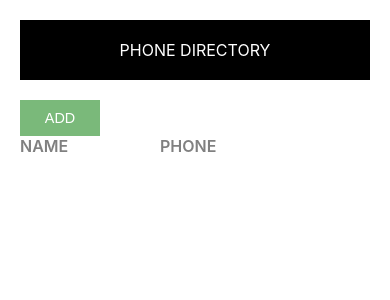
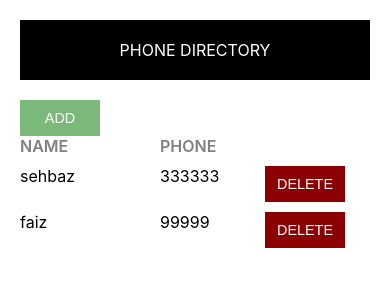
Before and after one commit to Sehbaz/phone-directory, a React (Create React App) app: page / in a window 390 px wide. Shown: the top 300 px of the page. Built offline with nearby package versions, Linux system fonts and the light colour scheme.

Commit message:
Added ‘PhoneDirectory’ as smart component, renamed ‘App’ as ‘ShowSubscribers’ and converted ‘AddSubscribers’ and ‘ShowSubscribers’ as dumb components

```diff
--- a/src/AddSubscriber.js
+++ b/src/AddSubscriber.js
@@ -1,6 +1,6 @@
 import React, { Component } from "react";
 import Header from "./Header";
-import "./App.css";
+
 import "./AddSubscriber.css";
 class AddSubscriber extends Component {
   constructor() {
@@ -16,6 +16,19 @@ class AddSubscriber extends Component {
     state[e.target.name] = e.target.value;
     this.setState(state);
   };
+  onFormSubmitted = (e) => {
+    // This willl not allow the page to refere on submit clicked as it is activated by default
+    e.preventDefault();
+
+    //PhoneDirectory.js is the smart component which executes the business logic
+    this.props.addSubscriberHandler(this.state);
+
+    this.setState({
+      id: 0,
+      name: "",
+      phone: "",
+    });
+  };
   render() {
     //Capturing the onchage value to the variable
     const { name, phone } = this.state;
@@ -24,7 +37,10 @@ class AddSubscriber extends Component {
         <Header heading="Add Subscriber" />
         <div className="component-body-container">
           <button className="custom-btn">Back</button>
-          <form className="subscriber-form">
+          <form
+            className="subscriber-form"
+            onSubmit={this.onFormSubmitted.bind(this)}
+          >
             <label htmlFor="name" className="label-control">
               Name :
             </label>
--- /dev/null
+++ b/src/PhoneDirectory.js
@@ -0,0 +1,43 @@
+import React, { Component } from "react";
+import AddSubscriber from "./AddSubscriber";
+import ShowSubscriber from "./ShowSubscriber";
+
+class PhoneDirectory extends Component {
+  constructor() {
+    super();
+    this.state = {
+      subscriberList: [
+        {
+          id: 1,
+          name: "sehbaz",
+          phone: "333333",
+        },
+        {
+          id: 2,
+          name: "faiz",
+          phone: "99999",
+        },
+      ],
+    };
+  }
+  addSubscriberHandler = (newSubscriber) => {
+    let subscriberList = this.state.subscriberList;
+    if (subscriberList.length > 0) {
+      newSubscriber.id = subscriberList[subscriberList.length - 1].id + 1;
+    } else {
+      newSubscriber.id = 1;
+    }
+    subscriberList.push(newSubscriber);
+    //old subscriber list is being replaced with the new subscriber list
+    this.setState({ subscriberList: subscriberList });
+    //Console loggin the state
+    console.log(this.state.subscriberList);
+  };
+  render() {
+    return (
+      //<AddSubscriber addSubscriberHandler={this.addSubscriberHandler} />;
+      <ShowSubscriber subscriberList={this.state.subscriberList} />
+    );
+  }
+}
+export default PhoneDirectory;
--- a/src/App.js
+++ b/src/ShowSubscriber.js
@@ -1,28 +1,9 @@
 import Header from "./Header";
 import React, { Component, useState } from "react";
-import ReactDOM from "react-dom";
-import "./App.css";
+import "./ShowSubscriber.css";
 
 class App extends Component {
-  constructor() {
-    super();
-    this.state = {
-      susbscriberListShow: [],
-    };
-  }
   render() {
-    let subscribers = [
-      {
-        id: 1,
-        name: "Shilpa Bhat",
-        phone: "8888888888",
-      },
-      {
-        id: 2,
-        name: "Srishti Gupta",
-        phone: "9999999999",
-      },
-    ];
     function deleteHandler(e) {
       alert("Hi i am delete button" + e);
     }
@@ -37,7 +18,7 @@ class App extends Component {
 
             <span className="grid-item phone-heading">Phone</span>
           </div>
-          {this.state.susbscriberListShow.map((subs) => {
+          {this.props.subscriberList.map((subs) => {
             return (
               <div className="grid-container" key={subs.id}>
                 <span className="grid-item">{subs.name}</span>
--- a/src/index.js
+++ b/src/index.js
@@ -1,13 +1,14 @@
 import React from "react";
 import ReactDOM from "react-dom";
+import AddSubscriber from "./AddSubscriber";
 import "./index.css";
+import PhoneDirectory from "./PhoneDirectory";
 import reportWebVitals from "./reportWebVitals";
-import AddSubscriber from "./AddSubscriber";
-import App from "./App";
+import ShowSubscriber from "./ShowSubscriber";
 
 ReactDOM.render(
   <React.StrictMode>
-    <App />
+    <PhoneDirectory />
   </React.StrictMode>,
   document.getElementById("root")
 );
```
Also changed, not shown: src/ShowSubscriber.css (renamed from src/App.css).
